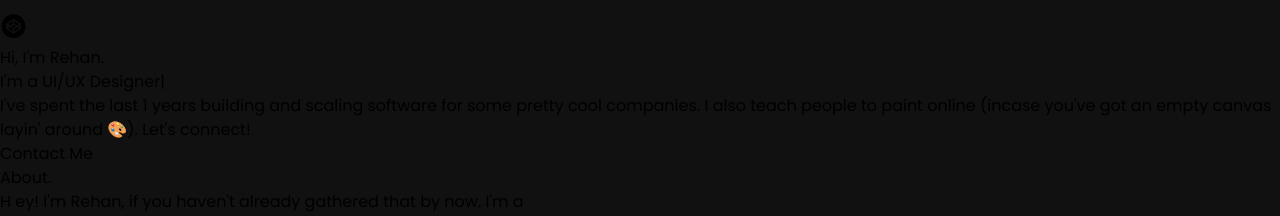
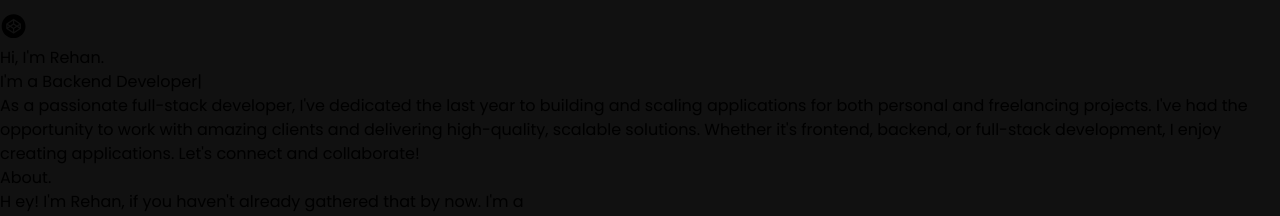
Before and after one commit to rehan-adi/My_Portfolio, a React (Vite) app: page / in a window 1280 px wide. Shown: the part 270-486 px from the top of the page. Built offline with nearby package versions, Linux system fonts and the light colour scheme.

Commit message:
Make changes on Main section

```diff
--- a/src/components/MainSection.jsx
+++ b/src/components/MainSection.jsx
@@ -1,24 +1,23 @@
+import React from 'react'
 import { motion } from 'framer-motion'
-import React from 'react'
 import { TypeAnimation } from 'react-type-animation'
 
 function MainSection() {
 
-
     return (
         <motion.div id='home'
-         initial={{opacity: 0, y:75}}
-         animate={{opacity: 1, y: 0}}
-         transition={{duration: 0.5, delay: 0.25}}
-          className='lg:h-[100vh] h-screen lg:py-0 py-7 relative z-10 text-white flex justify-center lg:pl-0 pl-8 items-center '>
-            <div  className=''>
+            initial={{ opacity: 0, y: 75 }}
+            animate={{ opacity: 1, y: 0 }}
+            transition={{ duration: 0.5, delay: 0.25 }}
+            className='lg:h-[100vh] h-screen lg:py-0 py-7 relative z-10 text-white flex justify-center lg:pl-0 pl-8 items-center '>
+            <div className=''>
                 <h1 className='text-[#EBECF3] font-extrabold text-5xl lg:text-8xl' >Hi, I'm Rehan<span className='text-[#0AE448]'>.</span></h1>
-                <h2  className='lg:text-4xl text-xl mt-5'> I'm  a <span className='text-[#0AE448] font-bold lg:text-5xl text-2xl'> <TypeAnimation sequence={['Frontend Developer', 2000, ' UI/UX Designer', 2000, 'Entrepreneur', 2000]} repeat={Infinity} speed={50} /></span></h2>
-               <div className='w-[80vw] lg:w-[45vw]'>
-               <p className='mt-5 text-[#EBECF3] text-sm lg:text-lg font-normal' >I've spent the last 1 years building and scaling software for some pretty cool companies. I also teach people to paint online (incase you've got an empty canvas layin' around 🎨). Let's connect!</p>
-               </div>
-                <div >
-                    <button  className='py-3 text-sm lg:text-lg font-normal mt-5 px-3 lg:px-6 bg-[#0AE448] text-[#080808] rounded-md'>Contact Me</button>
+                <h2 className='lg:text-4xl text-xl mt-5'> I'm  a <span className='text-[#0AE448] font-bold lg:text-5xl text-2xl'> <TypeAnimation sequence={['Frontend Developer', 2000, ' Backend Developer', 2000, 'Full stack Developer', 2000]} repeat={Infinity} speed={50} /></span></h2>
+                <div className='w-[80vw] lg:w-[45vw]'>
+                    <p className='mt-5 text-[#EBECF3] text-sm lg:text-lg font-normal' ><p className='mt-5 text-[#EBECF3] text-sm lg:text-lg font-normal'>
+                        As a passionate full-stack developer, I've dedicated the last year to building and scaling applications for both personal and freelancing projects. I've had the opportunity to work with amazing clients and delivering high-quality, scalable solutions. Whether it's frontend, backend, or full-stack development, I enjoy creating applications. Let's connect and collaborate!
+                    </p>
+                    </p>
                 </div>
                 <div>
                 </div>
```
